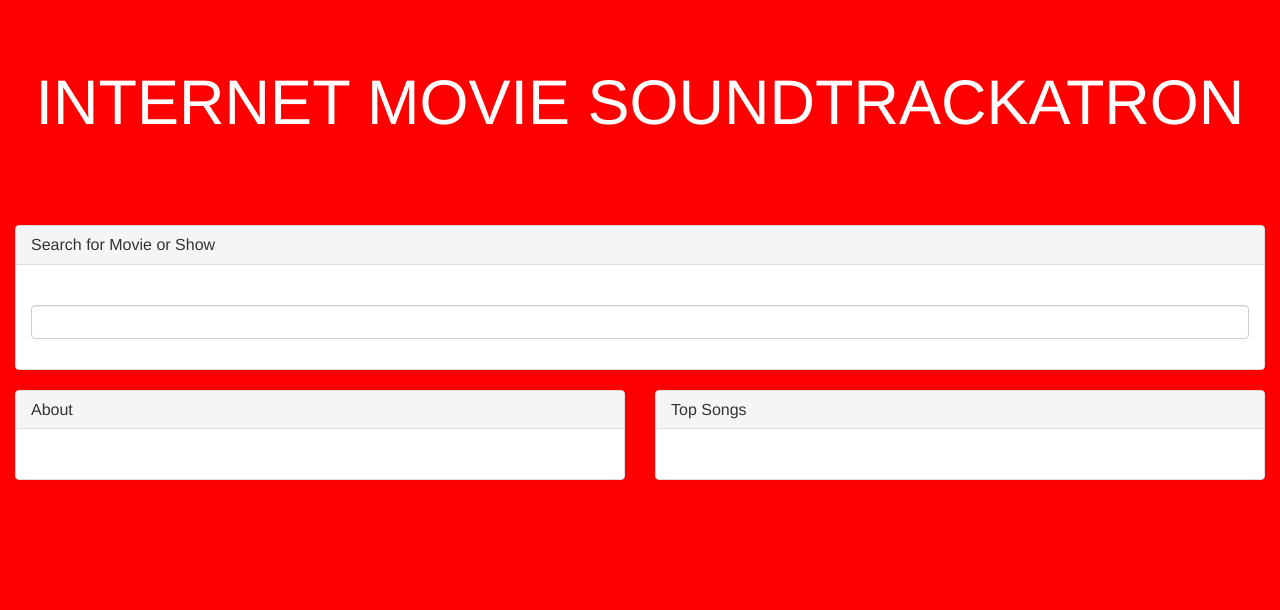
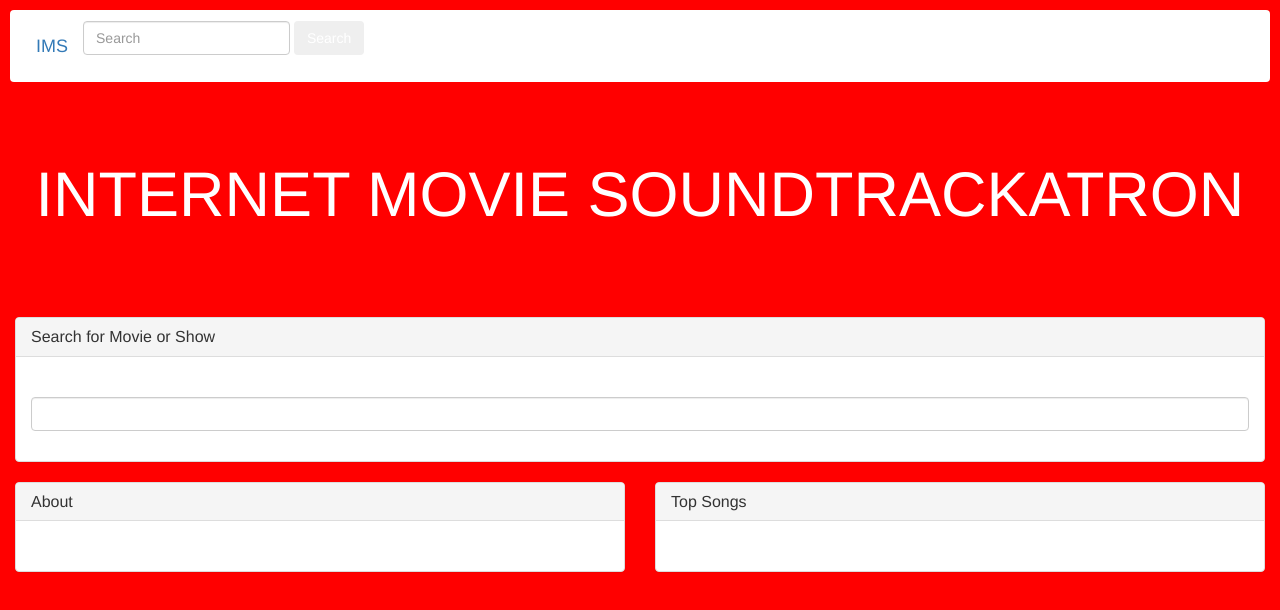
Before and after one commit to JJASoundtrackatron/InternetMovieSoundtrackatron, a plain HTML site: page index.html in a window 1280 px wide. Drawn offline with nearby package versions, Linux system fonts and the light colour scheme.

Commit message:
added navbar

```diff
--- a/assets/css/style.css
+++ b/assets/css/style.css
@@ -1,3 +1,8 @@
+.navbar {
+    background: white;
+    padding: 10px;
+    margin: 10px;
+}
 body, .jumbotron {
     background: red;
     color: white;
--- a/index.html
+++ b/index.html
@@ -10,6 +10,13 @@
 </head>
 <body>
 
+    <nav class="navbar navbar-dark bg-primary justify-content-between">
+        <a class="navbar-brand">IMS</a>
+        <form class="form-inline">
+          <input class="form-control mr-md-6" type="search" placeholder="Search" aria-label="Search">
+          <button class="btn btn-outline-success my-2 my-sm-0" type="submit">Search</button>
+        </form>
+      </nav>
 
     <!-- Jumbotron -->
     <div class="jumbotron">
```
